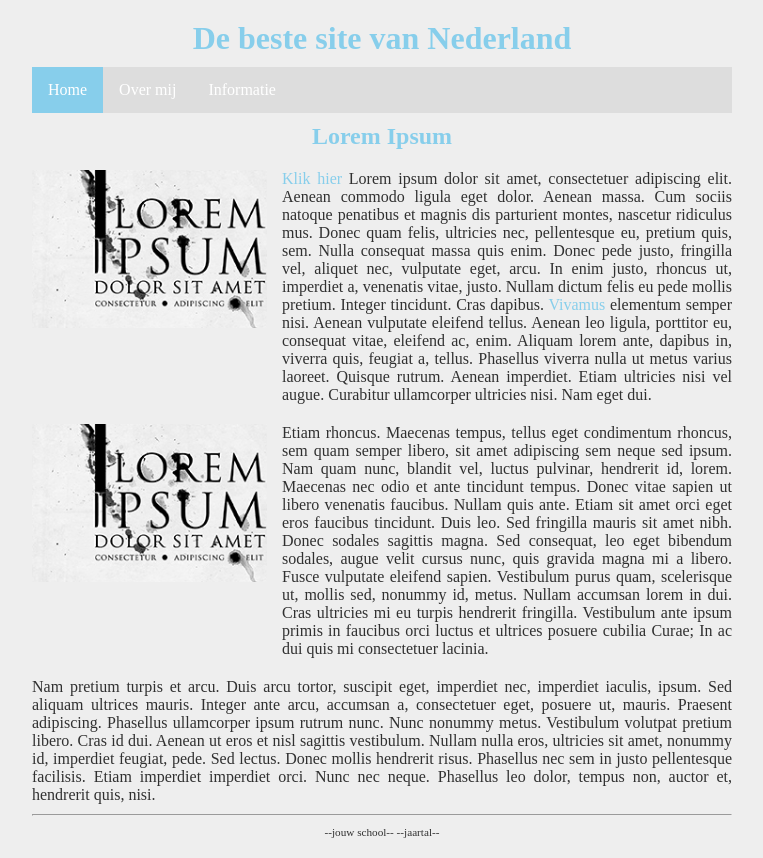
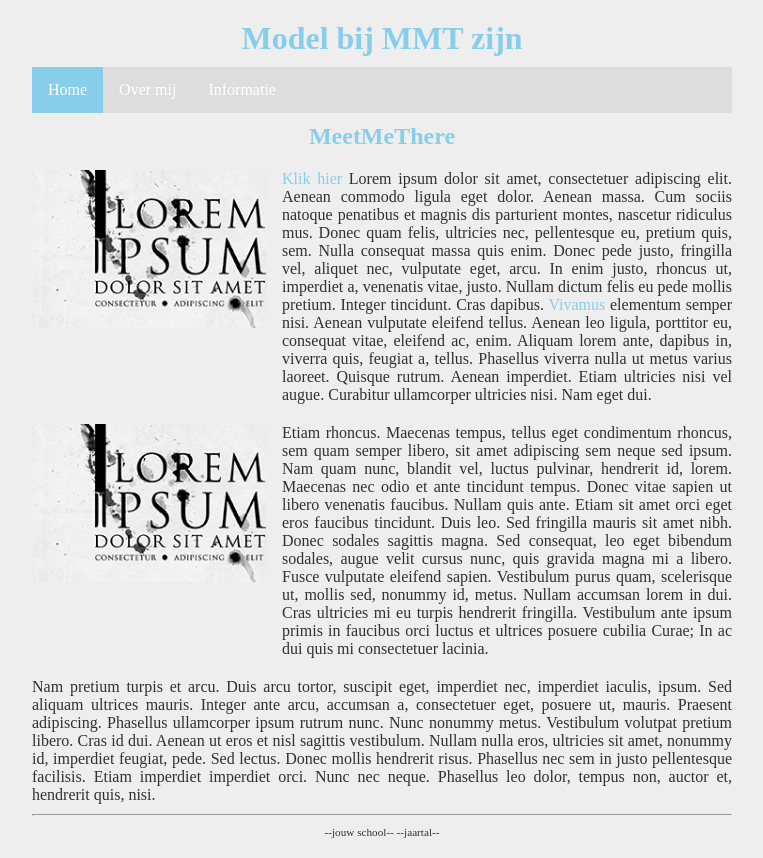
Before and after one commit to emmaus-4h/website-4hin1-amber, a plain HTML site: page index.html in a window 1280 px wide. Shown: the whole page, without its empty margins (258-1021 px from the left). Drawn offline with Linux system fonts and the light colour scheme.

Commit message:
kleine bewerking

```diff
--- a/index.html
+++ b/index.html
@@ -12,7 +12,7 @@
   <div class="page">
 
     <header>
-      <h1 id="hoofdtitel" class="belangrijk">De beste site van Nederland</h1>
+      <h1 id="hoofdtitel" class="belangrijk">Model bij MMT zijn</h1>
     </header>
 
     <nav>
@@ -24,7 +24,7 @@
     </nav>
 
     <main>
-      <h2>Lorem Ipsum</h2>
+      <h2>MeetMeThere</h2>
 
       <div class="item">
         <img class="item-plaatje" src="afbeeldingen/loremipsum.jpg" alt="lorem ipsum">
```
Also changed, not shown: 1 other file.
